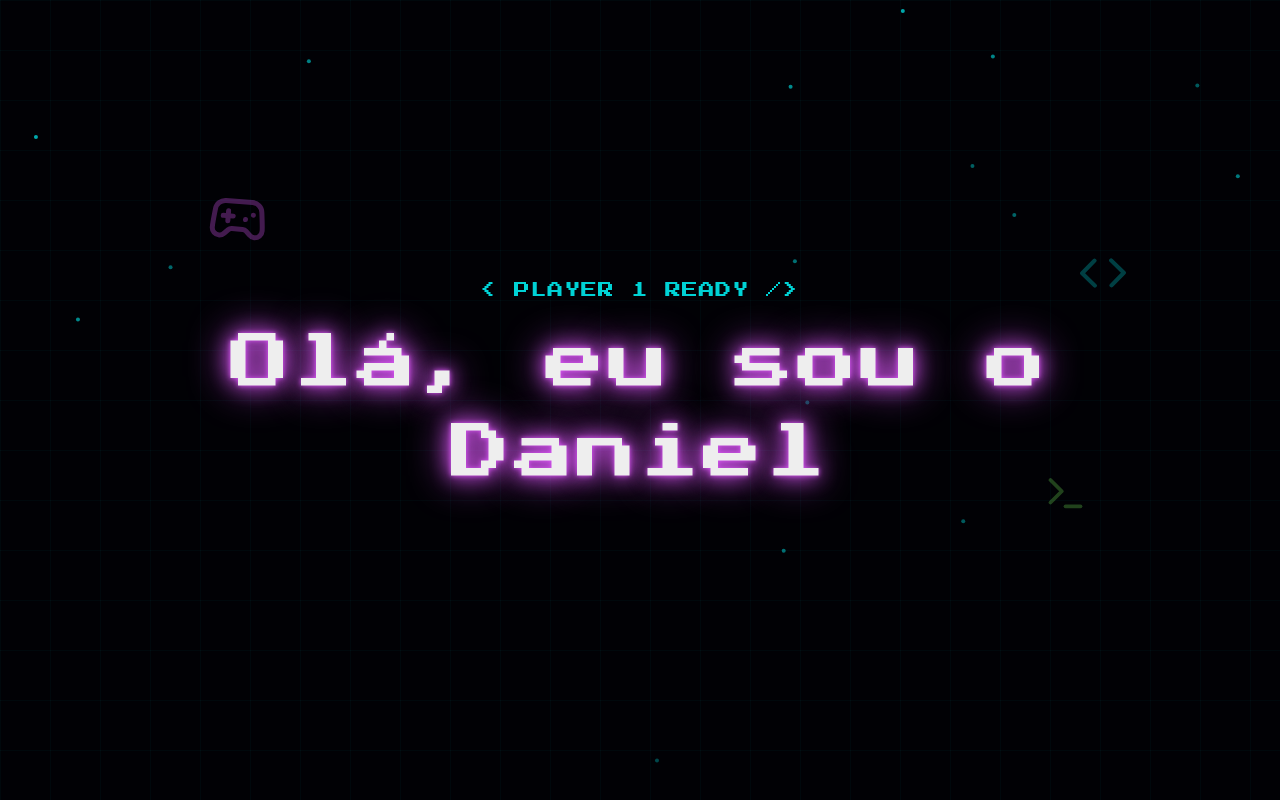
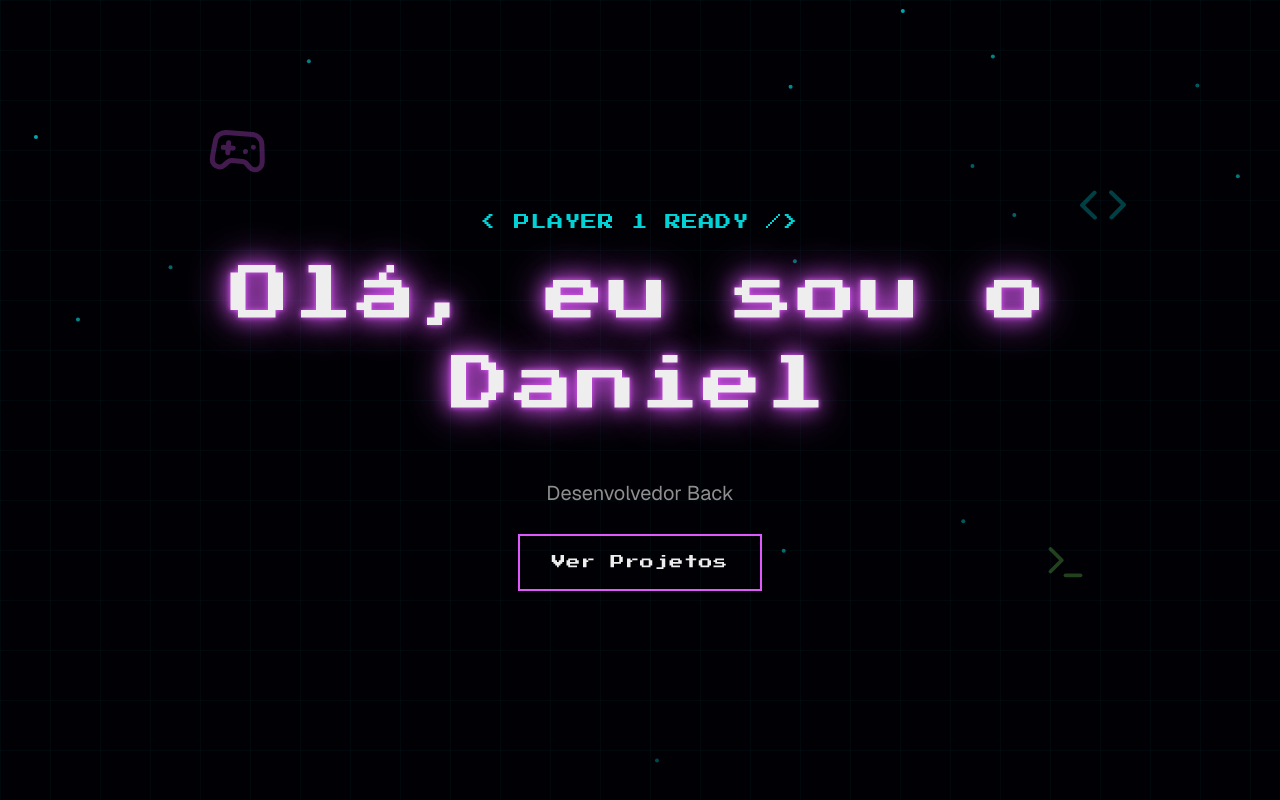
Before and after one commit to Dandanp3/retro-Portfolio, a Next.js app: page / in a window 1280 px wide. Built offline with nearby package versions, Linux system fonts and the light colour scheme.

Commit message:
Botão de projetos

```diff
--- a/components/portfolio/hero-section.tsx
+++ b/components/portfolio/hero-section.tsx
@@ -78,6 +78,38 @@ export function HeroSection() {
           <h1 className="text-3xl md:text-5xl lg:text-6xl font-pixel text-foreground mb-6 leading-relaxed neon-text-pink">
             {HERO.greeting}
           </h1>
+
+          {/* Subtitle */}
+          <motion.div
+            className="relative h-16 md:h-20 flex items-center justify-center"
+            initial={{ opacity: 0 }}
+            animate={{ opacity: 1 }}
+            transition={{ delay: 0.5 }}
+          >
+            <p className="text-lg md:text-xl text-muted-foreground mx-auto leading-relaxed">
+              {HERO.subtitle}
+            </p>
+          </motion.div>
+
+          {/* Line */}
+          <motion.div>
+            <motion.button
+              onClick={scrollToProjects}
+              className="group relative px-8 py-4 bg-transparent border-2 border-neon-pink font-pixel text-sm transition-all duration-300 hover:bg-neon-pink hover:text-background overflow-hidden"
+              whileHover={{ scale: 1.05 }}
+              whileTap={{ scale: 0.95 }}
+              initial={{ opacity: 0, y:20 }}
+              animate={{ opacity: 1, y: 0 }}
+              transition={{ delay: 0.9 }}
+            >
+              <span className="relative z-10">{HERO.cta}</span>
+              <motion.div
+                className="absolute inset-0 bg-neon-pink opacity-0 group-hover:opacity-100 transition-opacity"
+                initial={false}
+              />
+            </motion.button>
+          </motion.div>
+
         </motion.div>
       </div>
     </section>
--- a/lib/portfolio-data.ts
+++ b/lib/portfolio-data.ts
@@ -1,5 +1,5 @@
 export const HERO = {
     greeting: "Olá, eu sou o Daniel",
-    subtitle: "Desenvolvedor focado em Back",
+    subtitle: "Desenvolvedor Back",
     cta: "Ver Projetos"
 }
```
